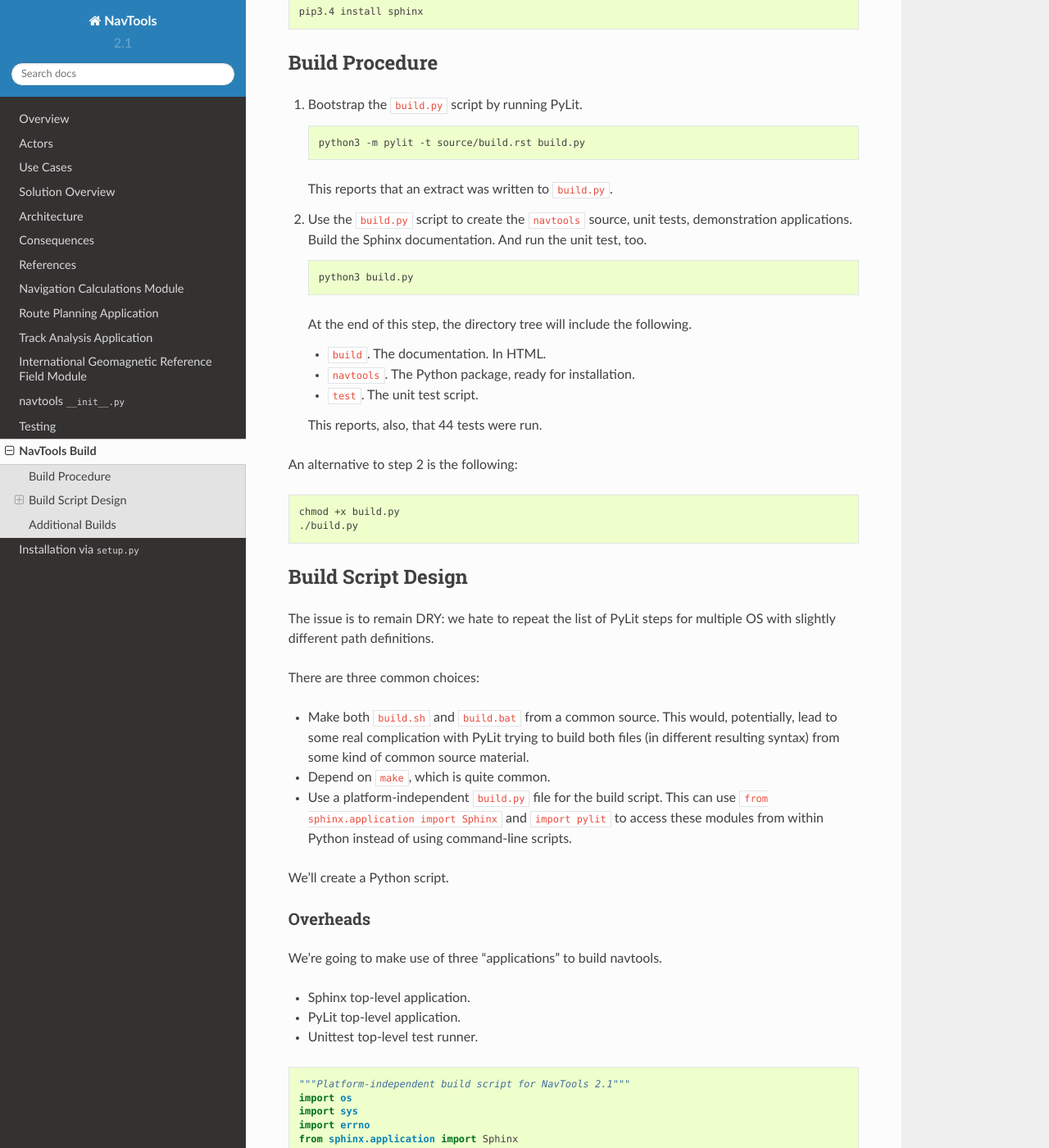
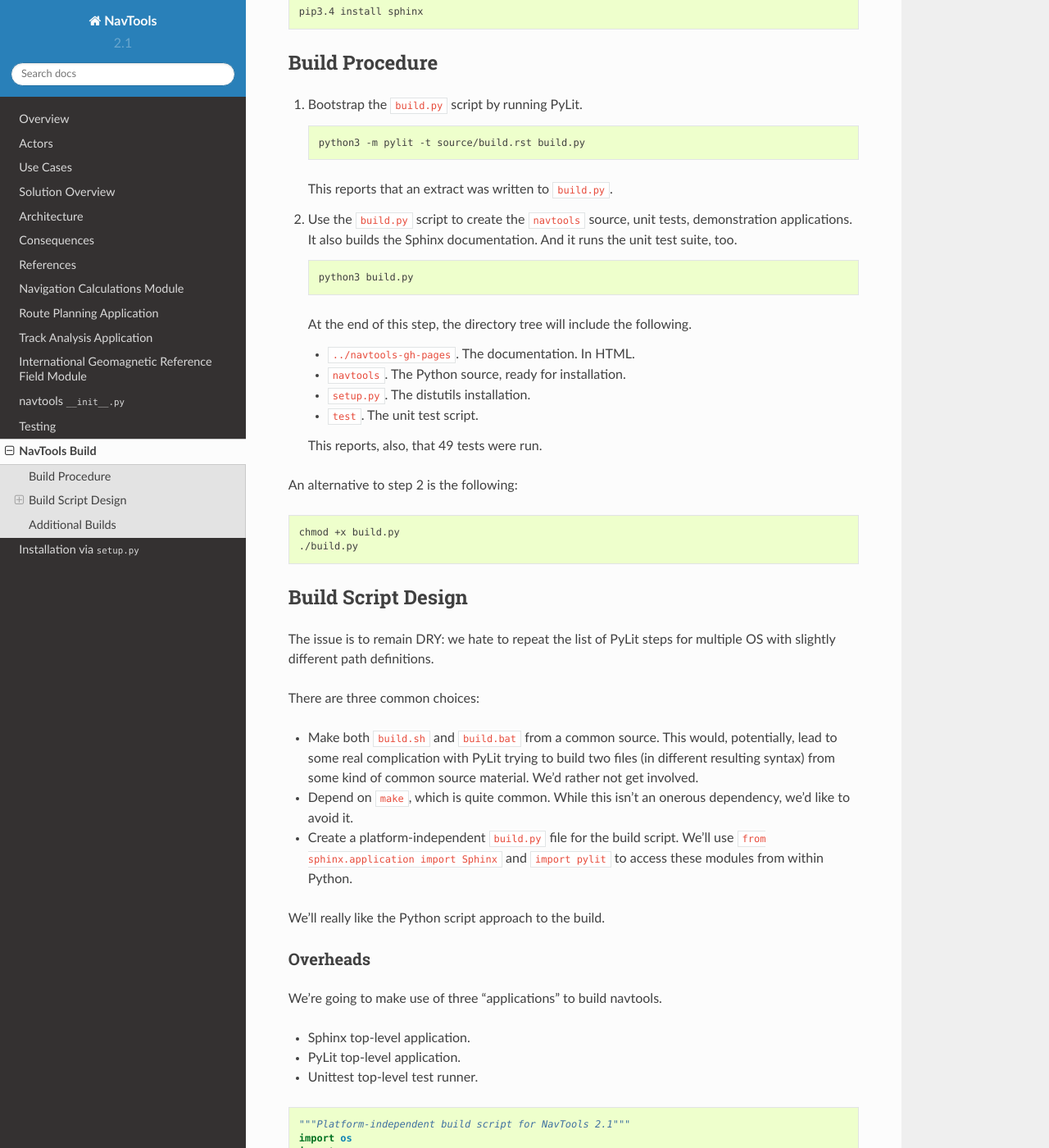
Before and after one commit to slott56/navtools, a Sphinx documentation site: the page built from source/build.rst, in a window 1280 px wide and 1400 px high, scrolled down 507 px. Shown: the whole window at 82% size. Built offline with Sphinx 7.4.7 and the Read the Docs theme 2.0.0, drawn with Linux system fonts in a browser that asks for light colours; formulas are drawn with MathJax 3; some of the changed text lies outside the part shown.

Commit message:
Clarify the installation and build.

```diff
--- a/source/build.rst
+++ b/source/build.rst
@@ -38,8 +38,8 @@ Build Procedure
 
 2.  Use the :file:`build.py` script to create the ``navtools`` source, unit
     tests, demonstration applications.
-    Build the Sphinx documentation.
-    And run the unit test, too.
+    It also builds the Sphinx documentation.
+    And it runs the unit test suite, too.
 
     ..  code-block:: bash
 
@@ -47,11 +47,12 @@ Build Procedure
 
     At the end of this step, the directory tree will include the following.
 
-    -   :file:`build`.  The documentation.  In HTML.
-    -   :file:`navtools`.  The Python package, ready for installation.
+    -   :file:`../navtools-gh-pages`.  The documentation.  In HTML.
+    -   :file:`navtools`.  The Python source, ready for installation.
+    -   :file:`setup.py`. The distutils installation.
     -   :file:`test`.  The unit test script.
 
-    This reports, also, that 44 tests were run.
+    This reports, also, that 49 tests were run.
 
 An alternative to step 2 is the following:
 
@@ -70,17 +71,17 @@ There are three common choices:
 
 -   Make both :file:`build.sh` and :file:`build.bat` from a common source.
     This would, potentially, lead to some real complication with
-    PyLit trying to build both files (in different resulting syntax)
-    from some kind of common source material.
+    PyLit trying to build two files (in different resulting syntax)
+    from some kind of common source material. We'd rather not get involved.
 
--   Depend on ``make``, which is quite common.
+-   Depend on ``make``, which is quite common. While this isn't an onerous
+    dependency, we'd like to avoid it.
 
--   Use a platform-independent :file:`build.py` file for the build script.
-    This can use ``from sphinx.application import Sphinx``
-    and ``import pylit`` to access these modules from within Python
-    instead of using command-line scripts.
+-   Create a platform-independent :file:`build.py` file for the build script.
+    We'll use ``from sphinx.application import Sphinx``
+    and ``import pylit`` to access these modules from within Python.
 
-We'll create a Python script.
+We'll really like the Python script approach to the build.
 
 Overheads
 -------------
```
Also changed, not shown: other parts of source/build.rst (+4 -4 lines), build.py (+18 -17 lines), setup.py (+13 -19 lines), source/installation.rst (+13 -19 lines).
